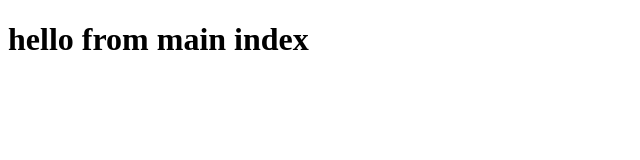
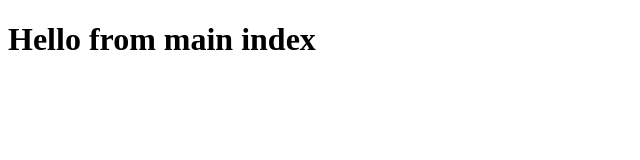
Before and after one commit to Ten-Ong/coursera-module2, a plain HTML site: page index.html in a window 1280 px wide. Shown: the whole page, without its empty margins (0-640 px from the left). Drawn offline with Linux system fonts and the light colour scheme.

Commit message:
Update index.html

```diff
--- a/index.html
+++ b/index.html
@@ -7,7 +7,7 @@
    </head>
   <body>
 
-    <h1>hello from main index </h1>
+    <h1>Hello from main index </h1>
 
   </body>
 </html>
```
